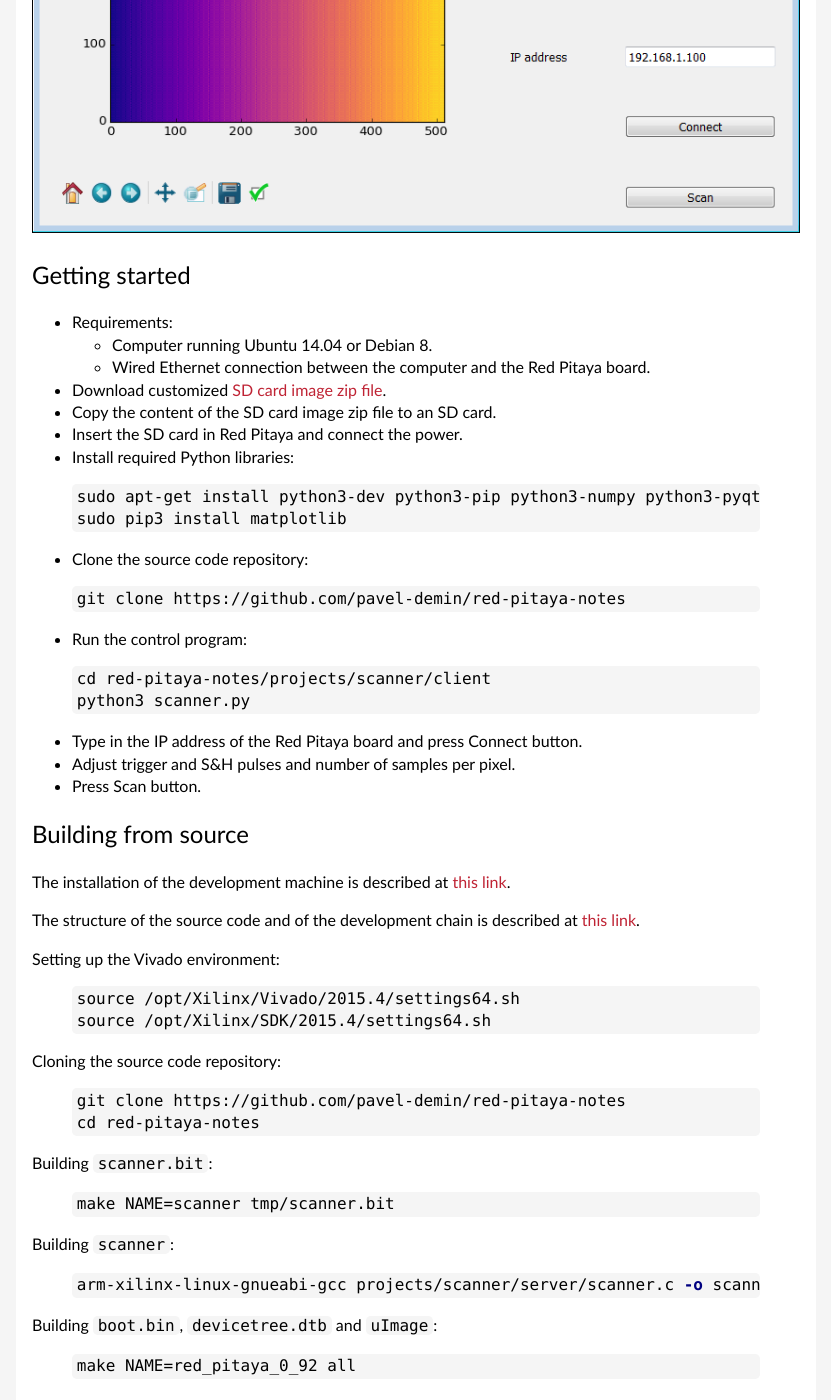
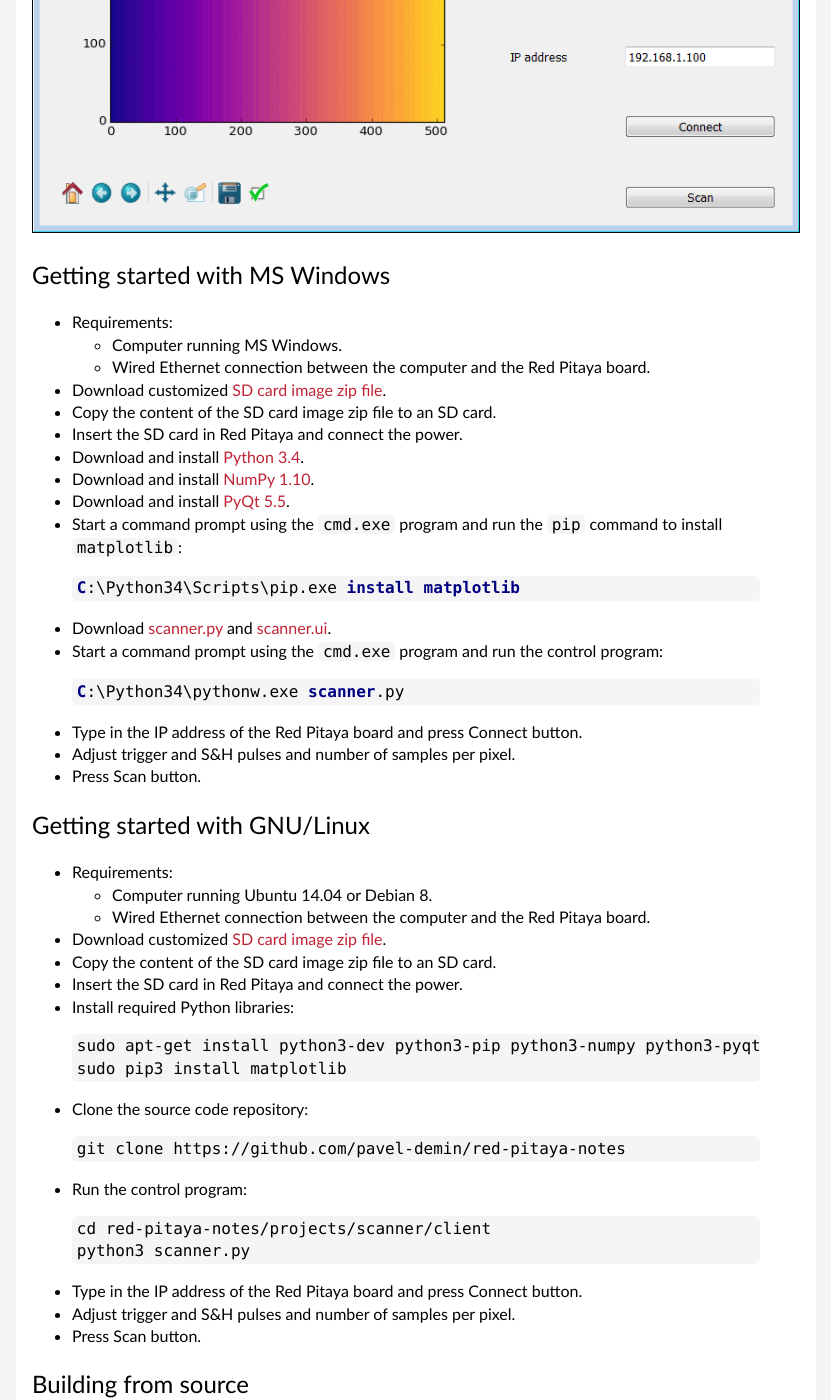
Before and after one commit to pavel-demin/red-pitaya-notes, a Jekyll site: the page built from scanner.md, in a window 1280 px wide and 1400 px high, scrolled down 1174 px. Shown: the whole window, without its empty margins (224-1055 px from the left). Built offline with Jekyll 4.4.1, drawn with Linux system fonts in a browser that asks for light colours.

Commit message:
add MS Windows instructions for scanner

```diff
--- a/scanner.md
+++ b/scanner.md
@@ -29,7 +29,32 @@ The [projects/scanner/client](https://github.com/pavel-demin/red-pitaya-notes/tr
 
 ![Scanner client]({{ "/img/scanner-client.png" | prepend: site.baseurl }})
 
-Getting started
+Getting started with MS Windows
+-----
+
+ - Requirements:
+   - Computer running MS Windows.
+   - Wired Ethernet connection between the computer and the Red Pitaya board.
+ - Download customized [SD card image zip file](https://googledrive.com/host/0B-t5klOOymMNfmJ0bFQzTVNXQ3RtWm5SQ2NGTE1hRUlTd3V2emdSNzN6d0pYamNILW83Wmc/scanner/ecosystem-0.92-65-35575ed-scanner.zip).
+ - Copy the content of the SD card image zip file to an SD card.
+ - Insert the SD card in Red Pitaya and connect the power.
+ - Download and install [Python 3.4](https://www.python.org/ftp/python/3.4.4/python-3.4.4.msi).
+ - Download and install [NumPy 1.10](http://heanet.dl.sourceforge.net/project/numpy/NumPy/1.10.2/numpy-1.10.2-win32-superpack-python3.4.exe).
+ - Download and install [PyQt 5.5](http://heanet.dl.sourceforge.net/project/pyqt/PyQt5/PyQt-5.5.1/PyQt5-5.5.1-gpl-Py3.4-Qt5.5.1-x32.exe).
+ - Start a command prompt using the `cmd.exe` program and run the `pip` command to install `matplotlib`:
+{% highlight winbatch %}
+C:\Python34\Scripts\pip.exe install matplotlib
+{% endhighlight %}
+ - Download [scanner.py](https://raw.githubusercontent.com/pavel-demin/red-pitaya-notes/master/projects/scanner/client/scanner.py) and [scanner.ui](https://raw.githubusercontent.com/pavel-demin/red-pitaya-notes/master/projects/scanner/client/scanner.ui).
+ - Start a command prompt using the `cmd.exe` program and run the control program:
+{% highlight winbatch %}
+C:\Python34\pythonw.exe scanner.py
+{% endhighlight %}
+ - Type in the IP address of the Red Pitaya board and press Connect button.
+ - Adjust trigger and S&H pulses and number of samples per pixel.
+ - Press Scan button.
+
+Getting started with GNU/Linux
 -----
 
  - Requirements:
```
